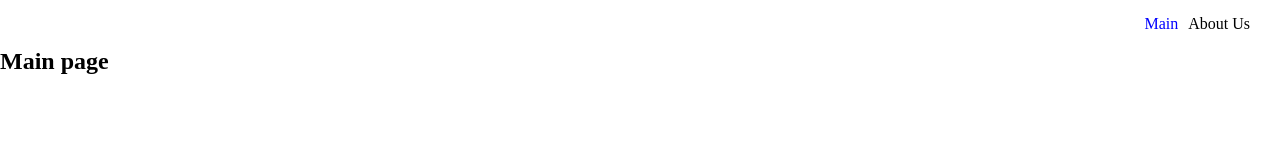
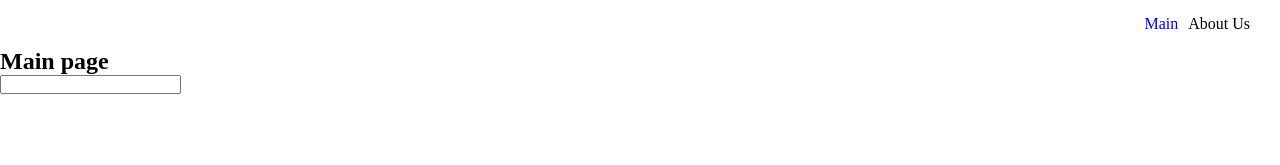
Before and after one commit to M0rl0ck/RSSchoolReact2023Q1, a React (Vite) app: page / in a window 1280 px wide. Shown: the top 165 px of the page. Built offline with nearby package versions, Linux system fonts and the light colour scheme.

Commit message:
feat: add search bar

```diff
--- /dev/null
+++ b/src/base/searchBar/SearchBar.tsx
@@ -0,0 +1,28 @@
+import React from 'react';
+
+export default class SearchBar extends React.Component {
+  state = { value: '' };
+
+  componentDidMount(): void {
+    const value = localStorage.getItem('searchValue');
+    this.setState({ value: value ? value : '' });
+  }
+
+  componentWillUnmount(): void {
+    localStorage.setItem('searchValue', this.state.value);
+  }
+
+  render(): React.ReactNode {
+    return (
+      <div className="search-container">
+        <input
+          type="search"
+          value={this.state.value}
+          onChange={(e) => {
+            this.setState({ value: e.target.value });
+          }}
+        />
+      </div>
+    );
+  }
+}
--- a/src/main.tsx
+++ b/src/main.tsx
@@ -5,9 +5,7 @@ import App from './components/app/App';
 import './index.css';
 
 ReactDOM.createRoot(document.getElementById('root') as HTMLElement).render(
-  <React.StrictMode>
-    <BrowserRouter>
-      <App />
-    </BrowserRouter>
-  </React.StrictMode>
+  <BrowserRouter>
+    <App />
+  </BrowserRouter>
 );
--- a/src/pages/main/MainPage.tsx
+++ b/src/pages/main/MainPage.tsx
@@ -1,3 +1,4 @@
+import SearchBar from '../../base/searchBar/SearchBar';
 import React from 'react';
 
 export default class MainPage extends React.Component {
@@ -6,6 +7,7 @@ export default class MainPage extends React.Component {
       <div className="main-page">
         <div className="container">
           <h2>Main page</h2>
+          <SearchBar />
         </div>
       </div>
     );
```
